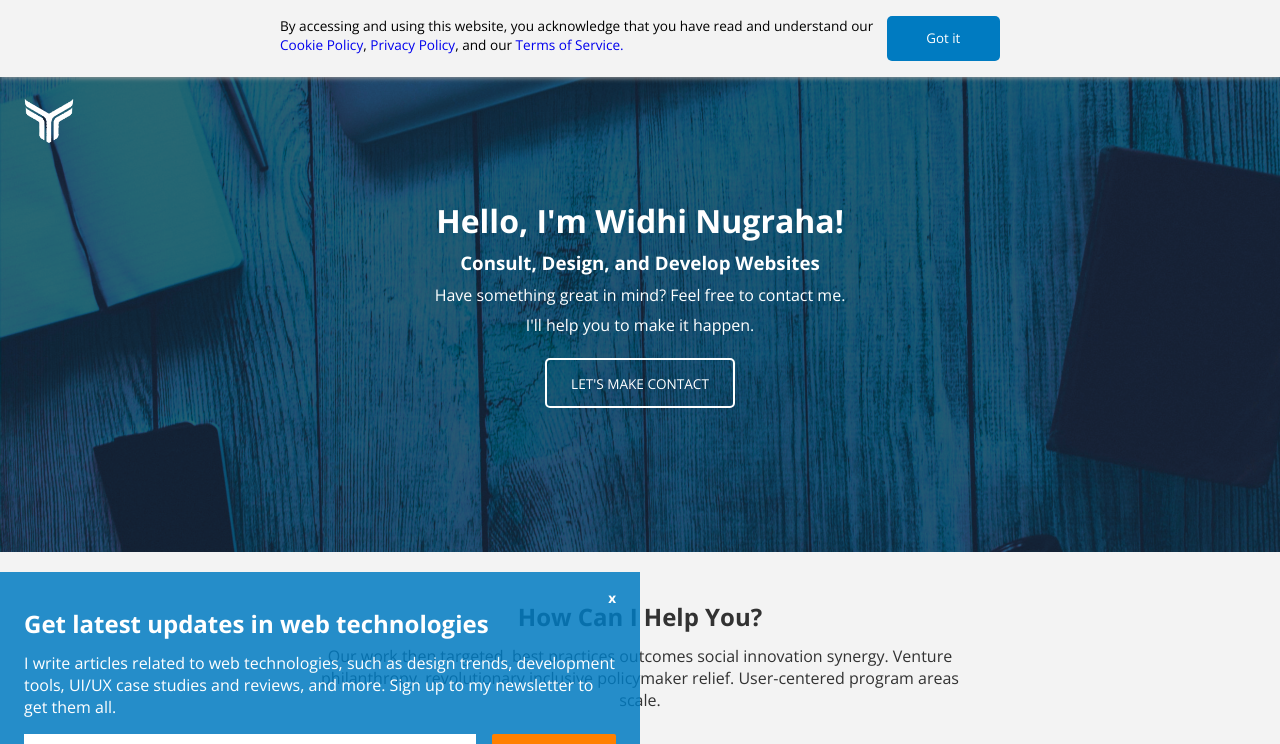
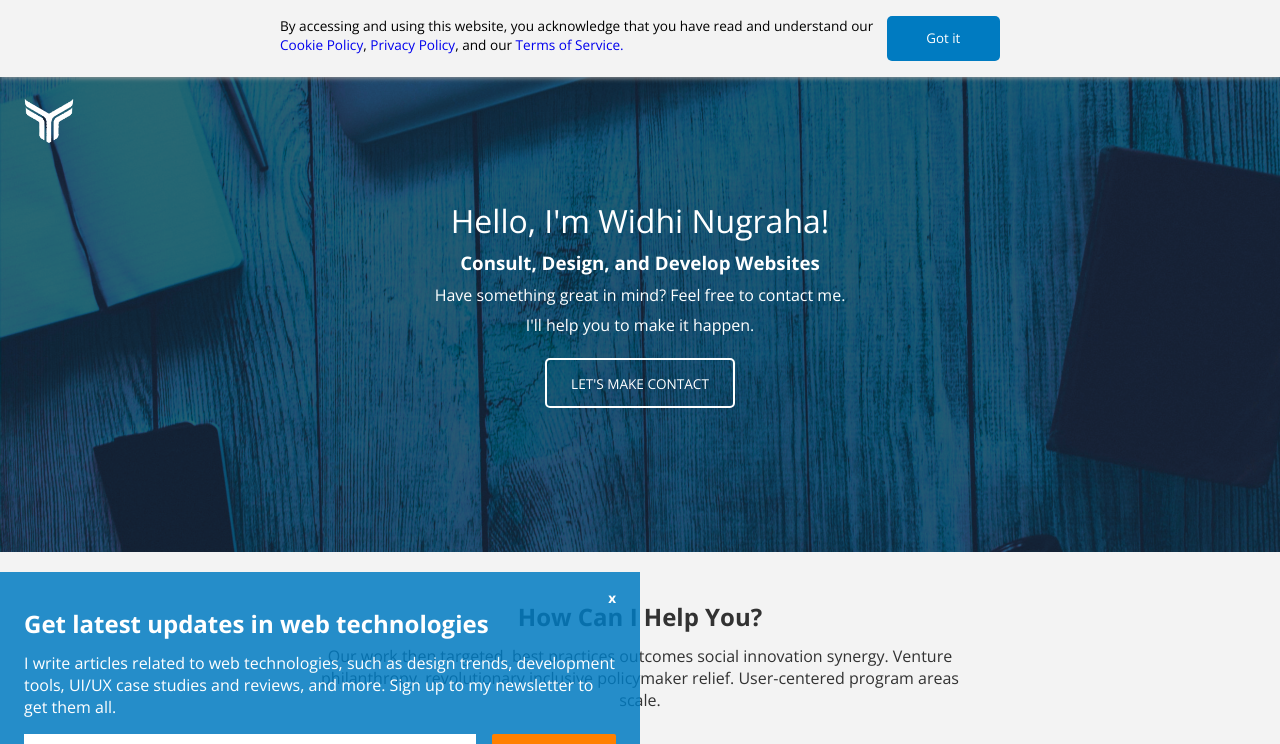
Before and after one commit to dytra/web-agency, a React (Create React App) app: page / in a window 1280 px wide. Shown: the top 744 px of the page. Built offline with nearby package versions, Linux system fonts and the light colour scheme.

Commit message:
fix styling hero and footer

```diff
--- a/src/components/Footer/footer.scss
+++ b/src/components/Footer/footer.scss
@@ -1,7 +1,7 @@
 footer {
   background-color:#040227;
   color:white;
-  height:6em;
+  height:7em;
   display:flex;
   justify-content: center;
   align-items:center;
--- a/src/components/Hero/hero.scss
+++ b/src/components/Hero/hero.scss
@@ -54,6 +54,7 @@
 
       padding: 0 0.5em;
       h1 {
+        font-weight:400;
         margin-bottom: 0.25em;
       }
       h3 {
```
